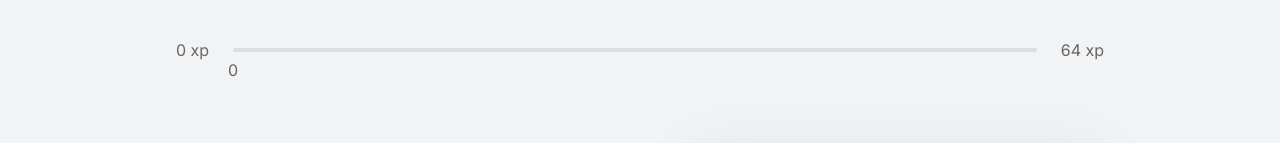
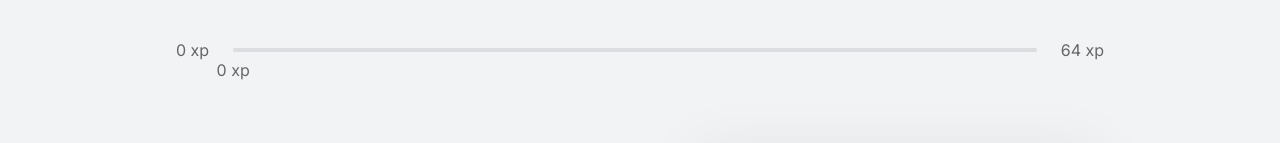
Before and after one commit to eltoncampos1/move.it, a Next.js app: page / in a window 1280 px wide. Shown: the top 143 px of the page. Built offline with nearby package versions, Linux system fonts and the light colour scheme.

Commit message:
reafctor: design xp

```diff
--- a/src/components/ExperienceBar/index.tsx
+++ b/src/components/ExperienceBar/index.tsx
@@ -17,7 +17,7 @@ export function ExperienceBar() {
         <div style={{ width: `${percentToNextLevel}%` }} />
 
         <CurrentExperience style={{ left: `${percentToNextLevel}%` }}>
-          {currentExperience}
+          {currentExperience} xp
         </CurrentExperience>
       </div>
       <span>{experienceToNextLevel} xp</span>
```
